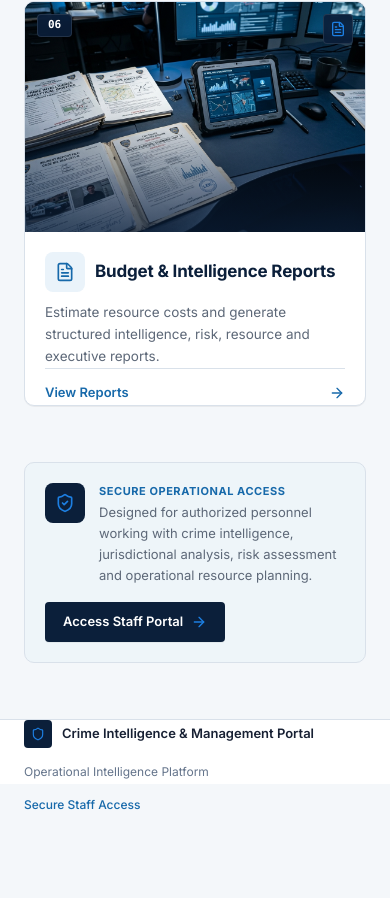
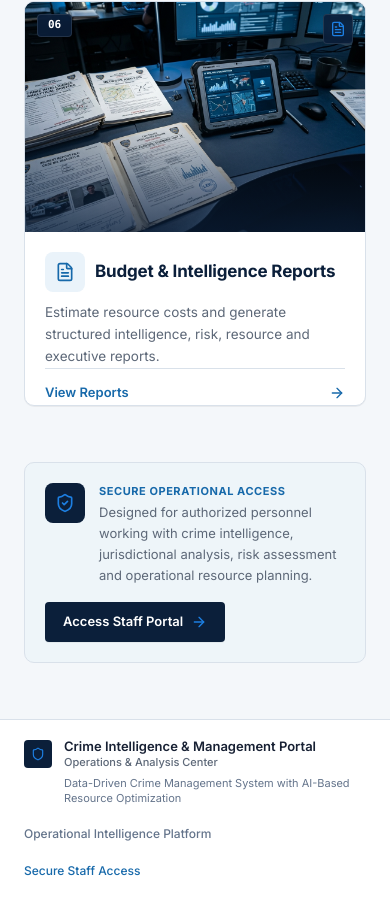
Before and after one commit to Sai-Prasanya26/Crime-Management-System, a React (Vite) app in the folder frontend/: page / in a window 390 px wide. Shown: the part 3438-4336 px from the top of the page. Before the commit the page ends 4252 px from the top, so only its background shows below. Built offline with nearby package versions, Linux system fonts and the light colour scheme; no server answers.

Commit message:
Phase 7C.13: Align project title and portal branding

```diff
--- a/frontend/index.html
+++ b/frontend/index.html
@@ -4,6 +4,10 @@
     <meta charset="UTF-8" />
     <link rel="icon" type="image/svg+xml" href="/favicon.svg" />
     <meta name="viewport" content="width=device-width, initial-scale=1.0" />
+    <meta
+      name="description"
+      content="Crime Intelligence &amp; Management Portal for crime analytics, geographic intelligence, risk assessment, forecasting and data-driven resource planning."
+    />
     <title>Crime Intelligence &amp; Management Portal</title>
     <link rel="preconnect" href="https://fonts.googleapis.com" />
     <link rel="preconnect" href="https://fonts.gstatic.com" crossorigin />
--- a/frontend/src/components/layout/DashboardLayout.tsx
+++ b/frontend/src/components/layout/DashboardLayout.tsx
@@ -23,7 +23,7 @@ export const DashboardLayout: React.FC<DashboardLayoutProps> = ({
       <Sidebar />
 
       {/* Main Content Area */}
-      <div className="pl-[240px]">
+      <div className="pl-[240px] flex flex-col min-h-screen">
         <Header
           title={title}
           subtitle={subtitle}
@@ -31,9 +31,27 @@ export const DashboardLayout: React.FC<DashboardLayoutProps> = ({
           isRefreshing={isRefreshing}
         />
 
-        <main className="p-4 sm:p-5 lg:p-6">
+        <main className="flex-1 p-4 sm:p-5 lg:p-6">
           <div className="mx-auto max-w-[1600px] space-y-4 sm:space-y-5">{children}</div>
         </main>
+
+        {/* Subtle Operational Footer */}
+        <footer className="border-t border-[#D9E1EA] bg-white px-5 sm:px-6 py-3 mt-auto">
+          <div className="mx-auto max-w-[1600px] flex flex-col sm:flex-row items-start sm:items-center justify-between gap-2 text-[11px] text-[#64748B]">
+            <div className="min-w-0">
+              <span className="font-semibold text-[#172033]">Crime Intelligence &amp; Management Portal</span>
+              <span className="mx-1.5 text-slate-300">|</span>
+              <span className="text-[#5D6878]">Operations &amp; Analysis Center</span>
+              <span className="hidden md:inline mx-1.5 text-slate-300">&bull;</span>
+              <span className="block md:inline mt-0.5 md:mt-0 font-normal text-[#64748B]">
+                Data-Driven Crime Management System with AI-Based Resource Optimization
+              </span>
+            </div>
+            <div className="text-[11px] text-[#5D6878] shrink-0 font-medium">
+              Restricted Law Enforcement Operations
+            </div>
+          </div>
+        </footer>
       </div>
     </div>
   );
--- a/frontend/src/components/layout/Sidebar.tsx
+++ b/frontend/src/components/layout/Sidebar.tsx
@@ -98,11 +98,11 @@ export const Sidebar: React.FC = () => {
           <Shield className="h-4 w-4 text-white" />
         </div>
         <div className="overflow-hidden">
-          <h1 className="text-[13px] font-bold tracking-tight text-white leading-tight truncate">
-            Crime Intelligence Portal
+          <h1 className="text-[12.5px] font-bold tracking-tight text-white leading-tight truncate" title="Crime Intelligence & Management Portal">
+            Crime Intelligence &amp; Management Portal
           </h1>
-          <p className="text-[11px] font-medium text-slate-400 leading-none mt-0.5">
-            Operations &amp; Analysis
+          <p className="text-[10.5px] font-medium text-slate-400 leading-none mt-0.5">
+            Operations &amp; Analysis Center
           </p>
         </div>
       </div>
--- a/frontend/src/pages/AdminDashboardPage.tsx
+++ b/frontend/src/pages/AdminDashboardPage.tsx
@@ -501,6 +501,12 @@ export const AdminDashboardPage: React.FC = () => {
                         : 'Current Active Session'}
                     </span>
                   </div>
+                  <div className="flex justify-between py-1 border-t border-slate-100 pt-2 text-[11px]">
+                    <span className="text-[#5B6577]">Official System</span>
+                    <span className="font-normal text-slate-600 text-right max-w-[280px]">
+                      Data-Driven Crime Management System with AI-Based Resource Optimization
+                    </span>
+                  </div>
                 </div>
               </div>
 
--- a/frontend/src/pages/LandingPage.tsx
+++ b/frontend/src/pages/LandingPage.tsx
@@ -458,30 +458,38 @@ export const LandingPage: React.FC = () => {
       </main>
 
       {/* 5. Professional Compact Footer (3-column layout inside max-w-[1440px]) */}
-      <footer className="border-t border-[#D9E1EA] bg-white">
-        <div className="max-w-[1440px] w-full mx-auto px-6 sm:px-8 h-16 sm:h-[68px] grid grid-cols-1 md:grid-cols-3 items-center gap-3">
-          {/* LEFT: Shield Icon + Portal Name */}
-          <div className="flex items-center gap-2.5">
-            <div className="flex h-7 w-7 items-center justify-center rounded bg-[#0B1F3A] text-white shrink-0">
+      <footer className="border-t border-[#D9E1EA] bg-white py-4.5 sm:py-5">
+        <div className="max-w-[1440px] w-full mx-auto px-6 sm:px-8 grid grid-cols-1 md:grid-cols-12 items-center gap-4 sm:gap-6">
+          {/* LEFT: Shield Icon + Portal Name + Subtitle + Subtle Academic Project Title */}
+          <div className="md:col-span-6 flex items-start gap-3">
+            <div className="flex h-7 w-7 items-center justify-center rounded bg-[#0B1F3A] text-white shrink-0 mt-0.5">
               <Shield className="h-3.5 w-3.5 text-[#1D7FE2]" />
             </div>
-            <span className="text-[13px] sm:text-[14px] font-semibold text-[#172033] truncate">
-              Crime Intelligence &amp; Management Portal
-            </span>
+            <div className="min-w-0 max-w-[650px]">
+              <p className="text-[13px] sm:text-[14px] font-semibold text-[#172033] leading-tight">
+                Crime Intelligence &amp; Management Portal
+              </p>
+              <p className="text-[11px] sm:text-[11.5px] font-medium text-[#5D6878] leading-tight mt-0.5">
+                Operations &amp; Analysis Center
+              </p>
+              <p className="text-[11px] sm:text-[11.5px] font-normal text-[#64748B] mt-1.5 leading-snug">
+                Data-Driven Crime Management System with AI-Based Resource Optimization
+              </p>
+            </div>
           </div>
 
           {/* CENTER: Operational Intelligence Platform */}
-          <div className="text-left md:text-center">
-            <span className="text-[12px] sm:text-[13px] text-[#64748B]">
+          <div className="md:col-span-3 text-left md:text-center">
+            <span className="text-[12px] sm:text-[12.5px] text-[#64748B] font-medium">
               Operational Intelligence Platform
             </span>
           </div>
 
           {/* RIGHT: Secure Staff Access */}
-          <div className="text-left md:text-right">
+          <div className="md:col-span-3 text-left md:text-right">
             <Link
               to="/login"
-              className="text-[12px] sm:text-[13px] text-[#1769AA] hover:text-[#0B1F3A] font-medium transition-colors"
+              className="text-[12px] sm:text-[12.5px] text-[#1769AA] hover:text-[#0B1F3A] font-medium transition-colors"
             >
               Secure Staff Access
             </Link>
--- a/frontend/src/pages/LoginPage.tsx
+++ b/frontend/src/pages/LoginPage.tsx
@@ -84,10 +84,10 @@ export const LoginPage: React.FC = () => {
               <Shield className="h-5 w-5 text-white" />
             </div>
             <h2 className="text-[20px] font-bold leading-tight tracking-tight text-white">
-              Crime Intelligence Portal
+              Crime Intelligence &amp; Management Portal
             </h2>
-            <p className="mt-1 text-[13px] text-[#1D7FE2] font-semibold tracking-wide uppercase">
-              Secure Operational Access
+            <p className="mt-1 text-[12px] text-[#93C5FD] font-medium tracking-wide">
+              Operations &amp; Analysis Center
             </p>
           </div>
 
--- a/frontend/src/pages/ReportsPage.tsx
+++ b/frontend/src/pages/ReportsPage.tsx
@@ -58,6 +58,9 @@ export const ReportsPage: React.FC = () => {
       report_title: title,
       generated_at: new Date().toISOString(),
       platform: 'Crime Intelligence & Management Portal',
+      operational_unit: 'Operations & Analysis Center',
+      project_title:
+        'Data-Driven Crime Management System with AI-Based Resource Optimization',
       access_level: 'Restricted Law Enforcement Operations',
       status: 'VERIFIED_DISCLOSURE',
     };
```
